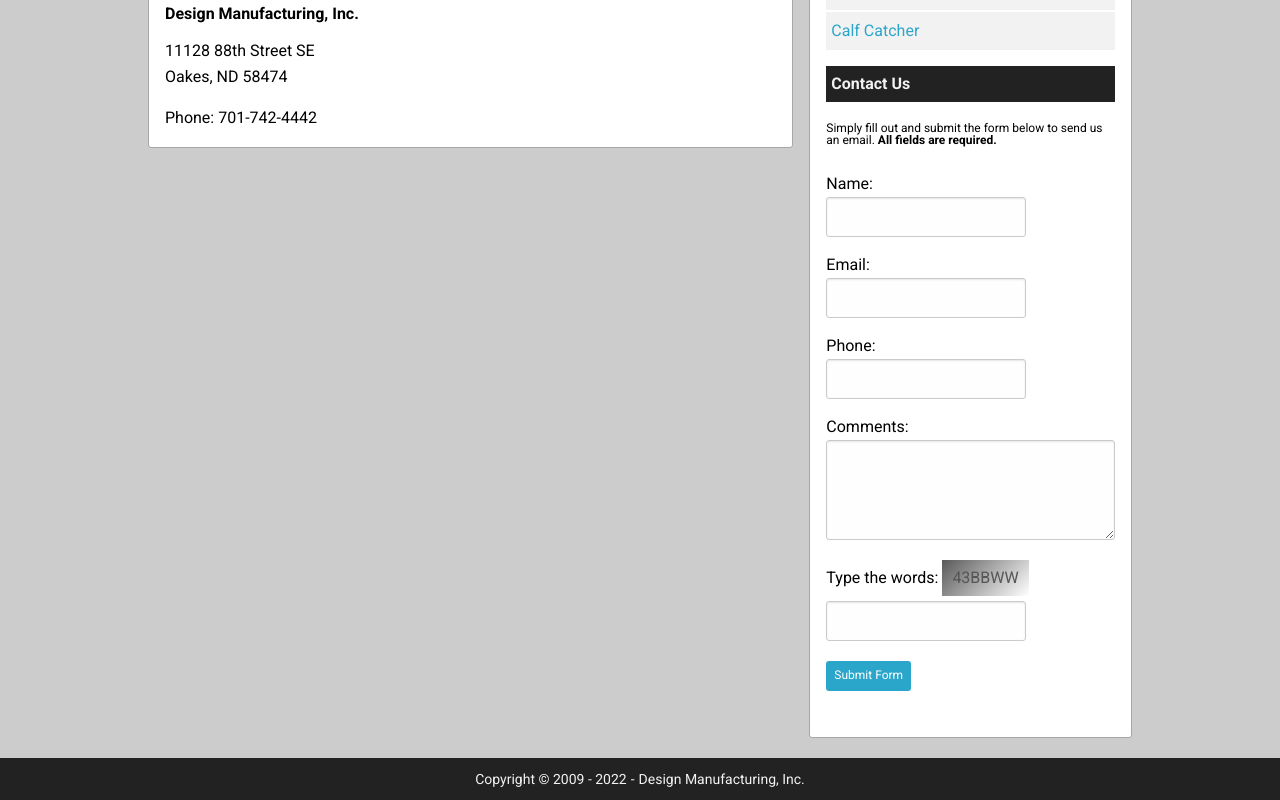
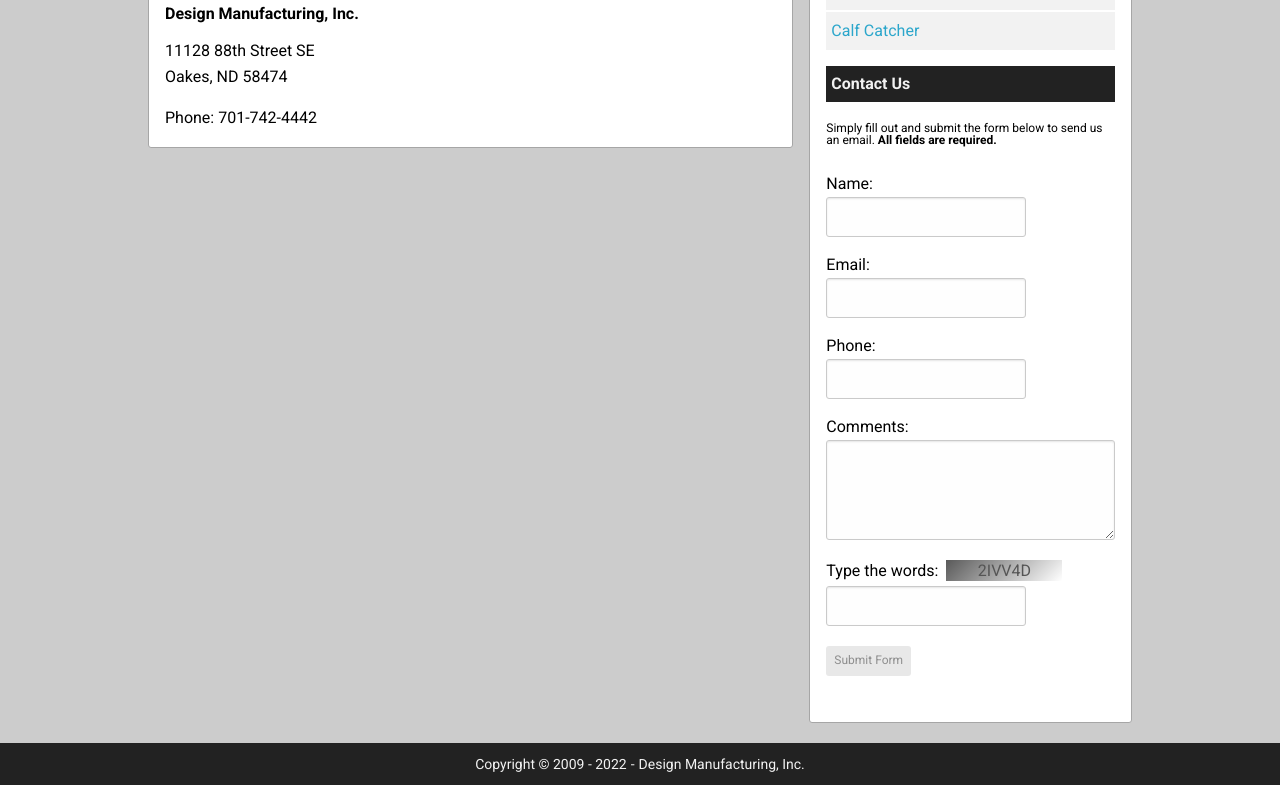
Before and after one commit to Valerii2022/design-manufacturing-oakes, a React (Create React App) app: page /design-manufacturing-oakes/content in a window 1280 px wide. Shown: the part 506-1306 px from the top of the page. Built offline with nearby package versions, Linux system fonts and the light colour scheme.

Commit message:
added handle  form submit with code check

```diff
--- a/src/components/Header/Header.jsx
+++ b/src/components/Header/Header.jsx
@@ -49,6 +49,7 @@
         <p className={css.mobileMenuTitle}>menu</p>
         <span className={css.menuIcon}></span>
       </button>
+      {menu && (
         <div
           style={{ transform: 'translateY(0)' }}
           className={css.linkWrapper}
@@ -79,6 +80,7 @@
             Calf Catcher
           </button>
         </div>
+      )}
     </header>
   );
 };
--- a/src/components/Layout/Layout.module.css
+++ b/src/components/Layout/Layout.module.css
@@ -2,7 +2,7 @@
   background-color: #cccccc;
   display: grid;
   min-height: 100vh;
-  grid-template: minmax(140px, auto) 1fr minmax(22px, auto) / 1fr;
+  grid-template: minmax(194px, auto) 1fr minmax(22px, auto) / 1fr;
   grid-template-areas: 'header' 'main' 'footer';
 }
 
@@ -26,7 +26,7 @@
 
 @media screen and (min-width: 640px) {
   .container {
-    /* grid-template: minmax(140px, auto) 1fr minmax(22px, auto) / 1fr; */
+    grid-template: minmax(140px, auto) 1fr minmax(22px, auto) / 1fr;
   }
 
   .content {
--- a/src/components/Sidebar/Sidebar.jsx
+++ b/src/components/Sidebar/Sidebar.jsx
@@ -4,16 +4,54 @@
 
 const Sidebar = () => {
   const [filter, setFilter] = useState('View All');
+  const [code, setCode] = useState('');
+  const [submitBtn, setSubmitBtn] = useState(true);
+  const [inputCode, setInputCode] = useState('');
+  const [name, setName] = useState('');
+  const [email, setEmail] = useState('');
+  const [phone, setPhone] = useState('');
+  const [comments, setComments] = useState('');
 
   const navigate = useNavigate();
 
   useEffect(() => {
     localStorage.setItem('filter', JSON.stringify(filter));
+    randomCode();
   }, [filter]);
 
   const handleProductsLinksClick = e => {
     setFilter(e.target.textContent);
     navigate('/content');
+  };
+
+  const randomCode = () => {
+    const code = Math.random().toString(36).substring(3, 9);
+    setCode(code);
+  };
+
+  const handleSubmitForm = e => {
+    e.preventDefault();
+    const formData = new FormData(e.currentTarget);
+    const data = {};
+    formData.forEach((value, key) => {
+      data[key] = value;
+    });
+    console.table(data);
+    setInputCode('');
+    setSubmitBtn(true);
+    setName('');
+    setEmail('');
+    setPhone('');
+    setComments('');
+  };
+
+  const handleTypeInput = e => {
+    setInputCode(e.target.value);
+    if (code === e.target.value) {
+      setSubmitBtn(false);
+      return;
+    }
+    setSubmitBtn(true);
   };
 
   return (
@@ -53,12 +91,19 @@
           Simply fill out and submit the form below to send us an email.{' '}
           <span>All fields are required.</span>
         </p>
-        <form action="#">
+        <form action="#" onSubmit={handleSubmitForm}>
           <div className={css.inputWrap}>
             <label htmlFor="userName" className={css.label}>
               Name:
             </label>
             <input
+              required
+              pattern="[a-zA-Zа-яА-Я]+ ?[a-zA-Zа-яА-Я]+"
+              title="Only letters are allowed"
+              value={name}
+              onChange={e => {
+                setName(e.target.value);
+              }}
               type="text"
               className={css.input}
               id="userName"
@@ -70,6 +115,12 @@
               Email:
             </label>
             <input
+              required
+              pattern="[^@\s]+@[^@\s]+\.[^@\s]+"
+              value={email}
+              onChange={e => {
+                setEmail(e.target.value);
+              }}
               type="email"
               className={css.input}
               id="userEmail"
@@ -81,6 +132,13 @@
               Phone:
             </label>
             <input
+              required
+              pattern="[0-9]{3}-[0-9]{3}-[0-9]{4}"
+              title="Phone need to be at format of 000-000-0000"
+              value={phone}
+              onChange={e => {
+                setPhone(e.target.value);
+              }}
               type="tel"
               className={css.input}
               id="userPhone"
@@ -92,6 +150,10 @@
               Comments:
             </label>
             <textarea
+              value={comments}
+              onChange={e => {
+                setComments(e.target.value);
+              }}
               type="textarea"
               className={css.textarea}
               id="comments"
@@ -99,14 +161,32 @@
             ></textarea>
           </div>
           <div className={css.inputWrap}>
-            <label htmlFor="user-type" className={css.label}>
-              Type the words: <span className={css.typeText}>43BBWW</span>
+            <label htmlFor="code" className={css.label}>
+              Type the words:
+              <span className={css.typeText}>{code}</span>
             </label>
-            <input type="text" className={css.input} id="type" name="type" />
+            <input
+              value={inputCode}
+              onChange={handleTypeInput}
+              type="text"
+              className={css.input}
+              id="type"
+              name="code"
+            />
           </div>
-          <button type="submit" className={css.button}>
-            Submit Form
-          </button>
+          {submitBtn ? (
+            <button
+              disabled={true}
+              type="submit"
+              className={`${css.button} ${css.disabled}`}
+            >
+              Submit Form
+            </button>
+          ) : (
+            <button type="submit" className={`${css.button} ${css.active}`}>
+              Submit Form
+            </button>
+          )}
         </form>
       </div>
     </aside>
--- a/src/components/Sidebar/Sidebar.module.css
+++ b/src/components/Sidebar/Sidebar.module.css
@@ -89,7 +89,13 @@
 }
 
 .typeText {
-  display: inline-block;
+  margin-left: 8px;
+  width: 116px;
+  height: 21px;
+  display: inline-flex;
+  justify-content: center;
+  align-items: center;
+  text-transform: uppercase;
   color: #555;
   background: -moz-linear-gradient(
     -45deg,
@@ -107,16 +113,22 @@
     rgba(0, 0, 0, 0) 100%
   );
   filter: progid:DXImageTransform.Microsoft.gradient(startColorstr='#a6000000', endColorstr='#00000000', GradientType=1);
-
-  padding: 10px;
 }
 
 .button {
   margin-bottom: 30px;
   padding: 8px;
+  font-size: 12px;
+  border-radius: 3px;
+}
+
+.disabled {
+  background: #e8e8e8;
+  color: #8e8e8e;
+}
+
+.active {
   background: #2ba6cb;
   color: #fff;
-  font-size: 12px;
   cursor: pointer;
-  border-radius: 3px;
 }
--- a/src/pages/Home/Home.module.css
+++ b/src/pages/Home/Home.module.css
@@ -45,8 +45,11 @@
   margin-bottom: 30px;
 }
 
+.imageList img {
+  display: inline-block;
+}
+
 .text {
   font-size: 16px;
-  /* margin-bottom: 20px; */
   line-height: 24px;
 }
```
Lines whose indentation alone changed are shown as unchanged.
